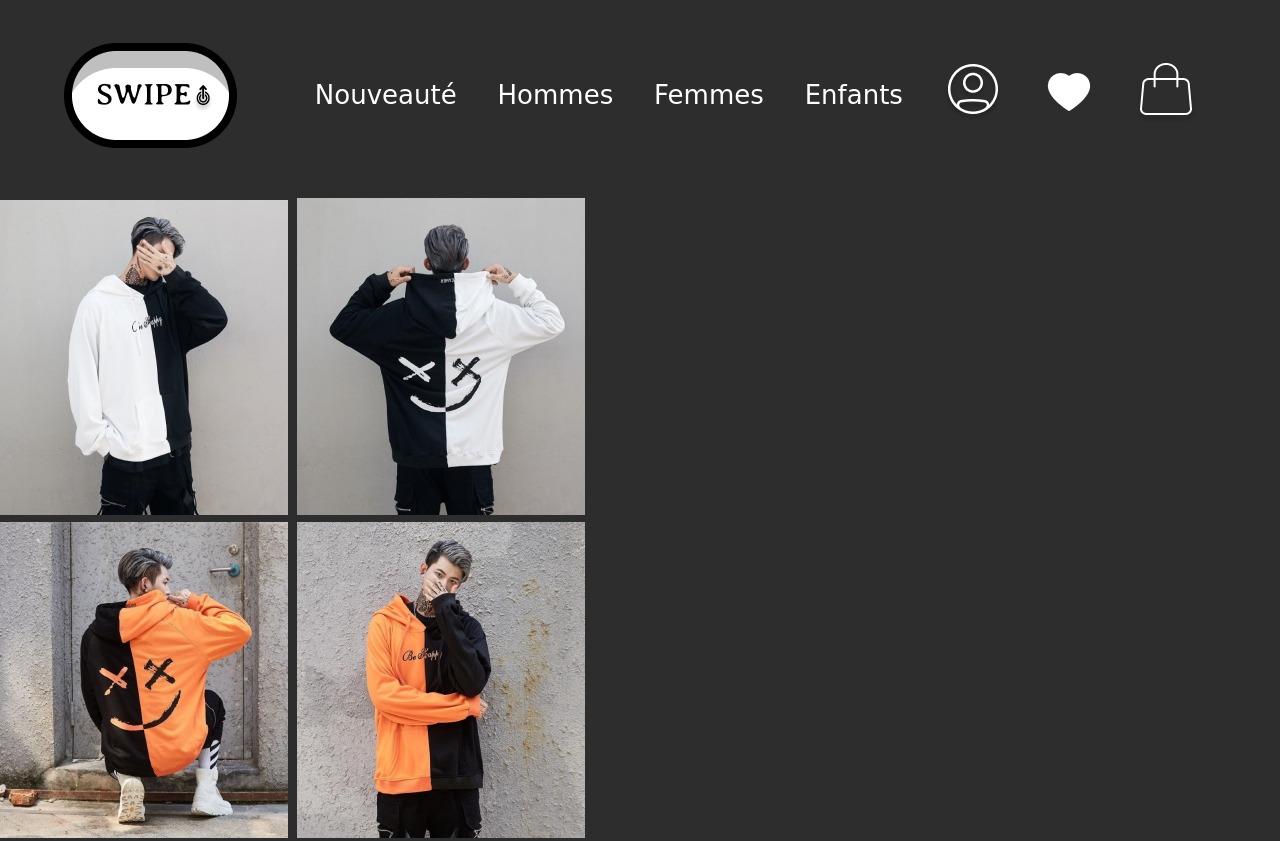
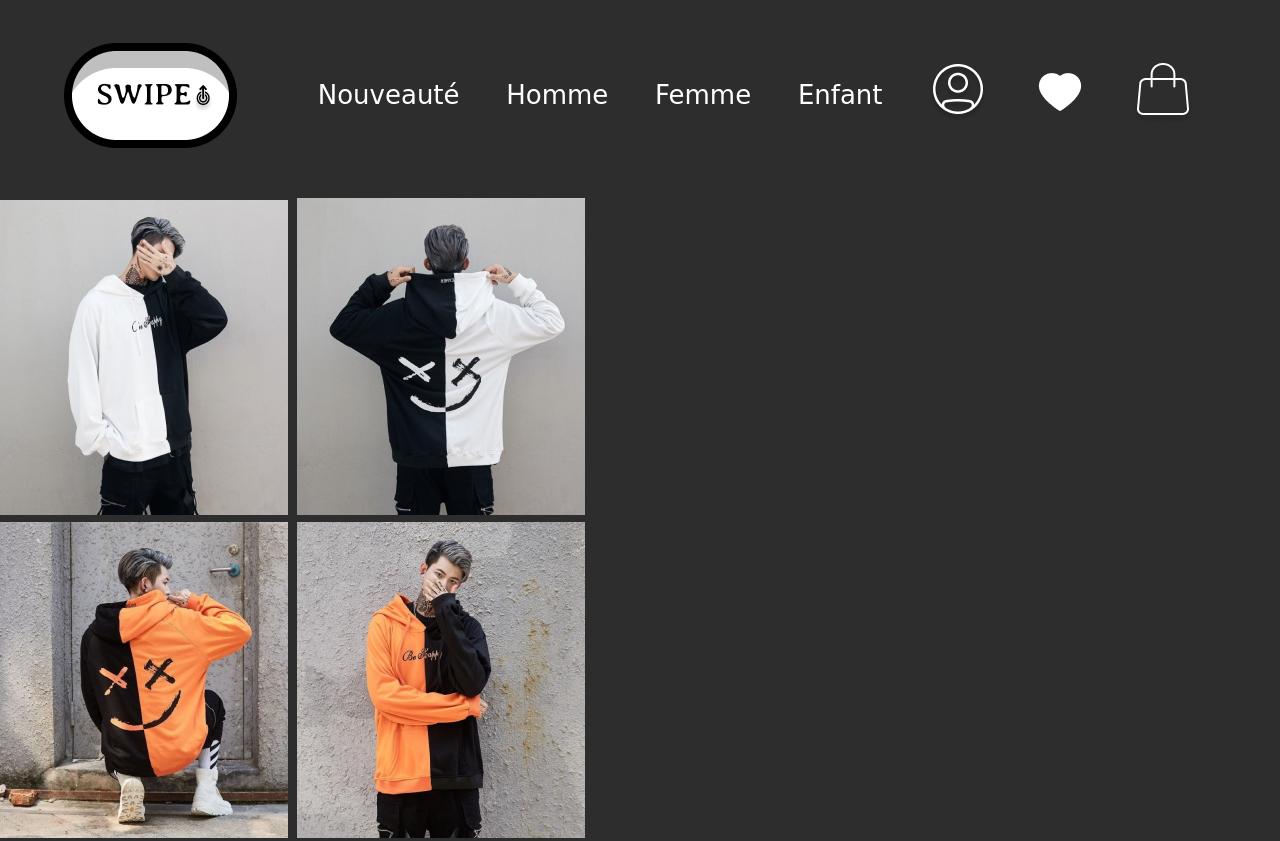
Before and after one commit to Mukhtar1998/Swipe, a plain HTML site: page vetements.html in a window 1280 px wide. Shown: the top 841 px of the page. Drawn offline with Linux system fonts and the light colour scheme; a web font is replaced by a local one.

Commit message:
corrections ortographe

```diff
--- a/vetements.html
+++ b/vetements.html
@@ -21,9 +21,9 @@
                 <div id="myLinks">
 
                     <a href="">Nouveauté</a>
-                    <a href="">Hommes</a>
-                    <a href="">Femmes</a>
-                    <a href="">Enfants </a>
+                    <a href="homme.html">Homme</a>
+                    <a href="">Femme</a>
+                    <a href="">Enfant </a>
                     <a href=""><img src="images/profil-icon.png" alt="profil-icon"></a>
                     <a href=""><img src="images/ant-design_heart-filled.png" alt="ant-design_heart-filled"></a>
                     <a href=""><img src="images/panier-icon.png" alt="panier-icon"></a>
```
Also changed, not shown: panier.html (+3 -3 lines).
